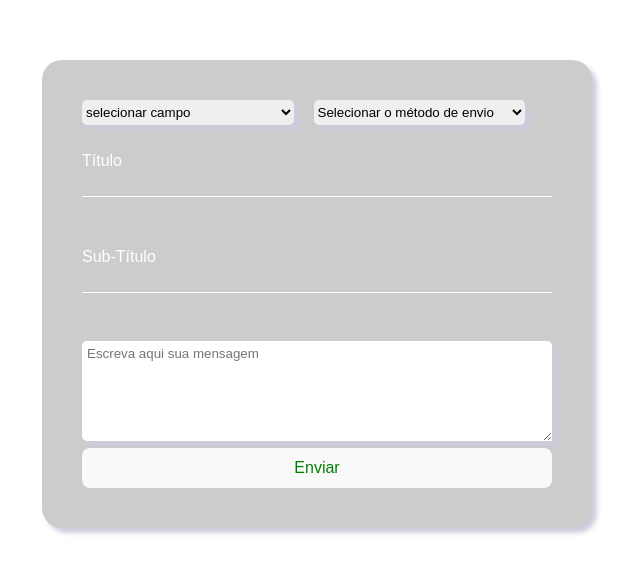
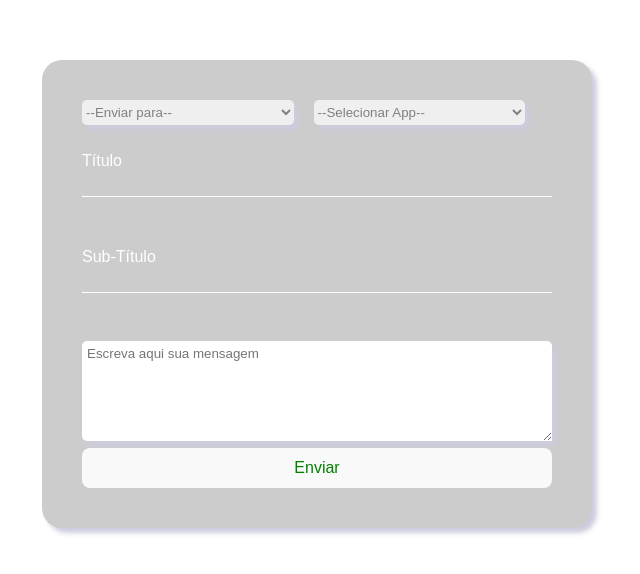
Before and after one commit to shinobe12/sendPushNotificationFront, a React (Vite) app: page / in a window 1280 px wide. Shown: the part 106-680 px from the top of the page, without its empty margins (323-963 px from the left). Built offline with nearby package versions, Linux system fonts and the light colour scheme.

Commit message:
actualizando

```diff
--- a/src/components/Form/Form.module.css
+++ b/src/components/Form/Form.module.css
@@ -46,8 +46,12 @@ select {
     border-radius: 5px;
     box-shadow: 5px 5px 5px #ccd;
     height: 25px;
+    color: gray;
 }
 
+option{
+    color: gray;
+}
 
 input{
     border: none;
--- a/src/components/Form/index.tsx
+++ b/src/components/Form/index.tsx
@@ -7,10 +7,10 @@ export function Form() {
     function enviar(e){
         e.preventDefault();
 
-
         console.log(
             formObject
         );
+
         alert("Dados enviados com sucesso");
     }
 
@@ -28,17 +28,17 @@ export function Form() {
 
         <div className={styles.form}>
             <form id="form" metoh="post" styles="background-color: #csc;">
-                <select id="select" valeu={formObject.select} onChange={
+                <select  id="select" valeu={formObject.select} onChange={
                         e => setFormObject({...formObject, select: e.target.value})
                     }>
-                    <option>selecionar campo</option>
+                    <option>--Enviar para--</option>
                     <option>Enviar para um Utilizador</option>
                     <option>Enviar para todos Utilizadores</option>
                 </select>
                 <select id="selected_app" valeu={formObject.app} onChange={
                         e =>setFormObject({...formObject, app: e.target.value})
                     }>
-                    <option>Selecionar o método de envio</option>
+                    <option className="sele">--Selecionar App--</option>
                     <option>Só Money</option>
                     <option>Paga Só</option>
                 </select><br/><br/>
```
